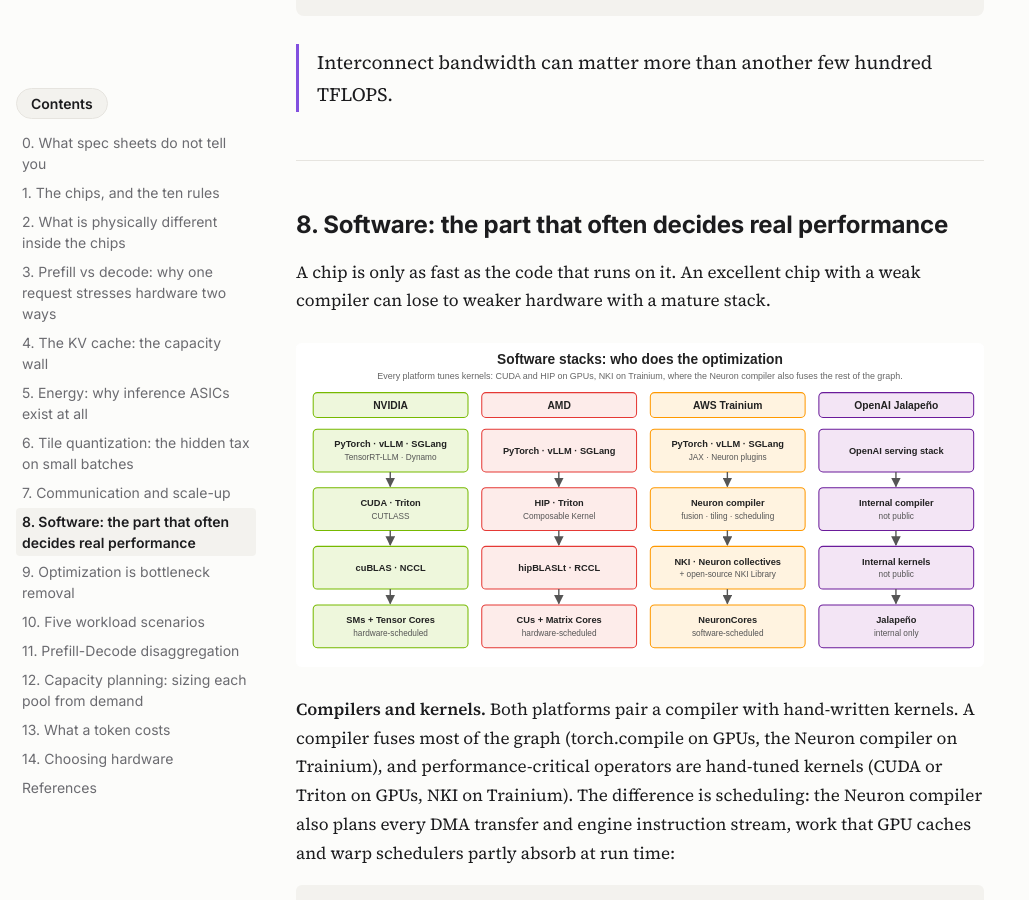
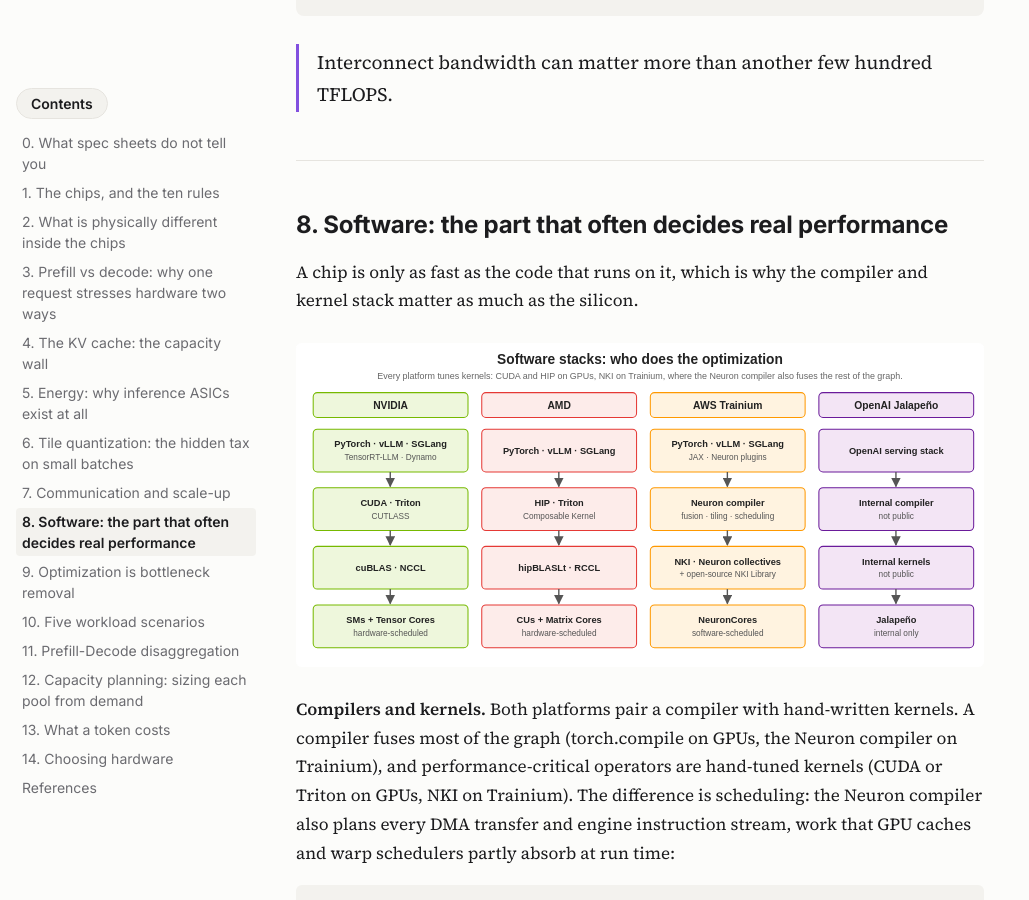
Before and after one commit to bananighosh/bananighosh.github.io, a Jekyll site: the page built from _posts/2026-11-16-flops-are-not-tokens.md, in a window 1280 px wide and 900 px high, scrolled down 17960 px. Shown: the whole window, without its empty margins (0-1029 px from the left). Built offline with Jekyll 4.4.1, drawn with Linux system fonts in a browser that asks for light colours.

Commit message:
Section 8: opening line without weak-compiler framing
Co-Authored-By: Claude Opus 5.5 <noreply@anthropic.com>
Claude-Session: https://claude.ai/code/session_01K2HJxVUv7i1duGErniTfDd

```diff
--- a/_posts/2026-11-16-flops-are-not-tokens.md
+++ b/_posts/2026-11-16-flops-are-not-tokens.md
@@ -383,7 +383,7 @@ Interconnect bandwidth can matter more than another few hundred TFLOPS.
 
 ## 8. Software: the part that often decides real performance
 
-A chip is only as fast as the code that runs on it. An excellent chip with a weak compiler can lose to weaker hardware with a mature stack.
+A chip is only as fast as the code that runs on it, which is why the compiler and kernel stack matter as much as the silicon.
 
 <figure><img src="/assets/img/flops-are-not-tokens/software-stacks-v3.svg" alt="software stacks v3" loading="lazy"></figure>
 
```
